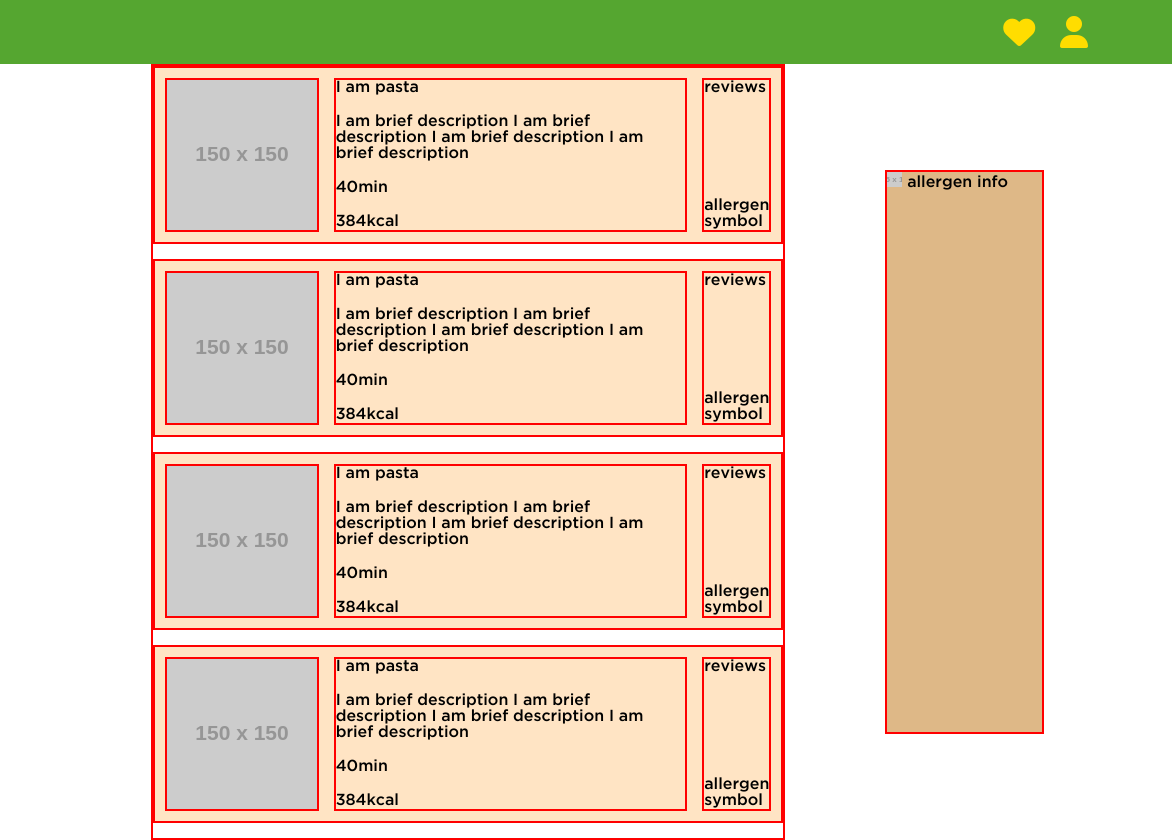
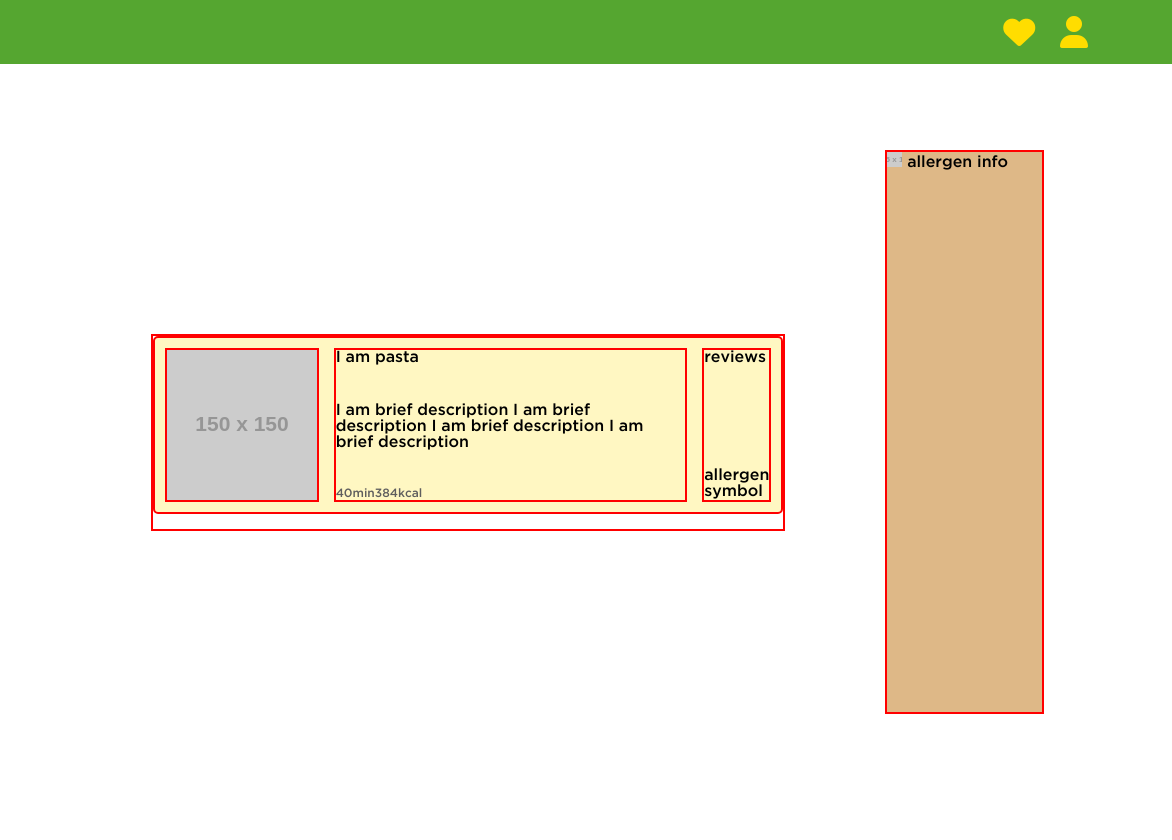
Before and after one commit to SchoolOfCode/w3d5-fetch-recipe-challange-room22, a plain HTML site: page index.html in a window 1280 px wide. Shown: the full height of the page, 108-1280 px from the left. After the commit the page ends 800 px from the top, so only its background shows below. Drawn offline with Linux system fonts and the light colour scheme; placeholder pictures from the web are drawn by us.

Commit message:
classes added to second page

```diff
--- a/index.html
+++ b/index.html
@@ -48,60 +48,23 @@
       <div class="info-box">
         <img class="info-left" src="https://via.placeholder.com/150" alt="food picture">
         <div class="info-middle">
-          <div>I am pasta</div>
-          <div>I am brief description I am brief description I am brief description I am brief description</div>
-          <div>40min</div>
-          <div>384kcal</div>
+          <div class="recipe-name">I am pasta</div>
+          <div class="recipe-short-description">I am brief description I am brief description I am brief description I am brief description</div>
+          <div class="nutrition-info">
+            <div>40min</div>
+            <div>384kcal</div>
+          </div>
         </div>
         <div class="info-right">
-          <div>reviews</div>
-          <div>allergen symbol</div>
-        </div>
-      </div>
-      <div class="info-box">
-        <img class="info-left" src="https://via.placeholder.com/150" alt="food picture">
-        <div class="info-middle">
-          <div>I am pasta</div>
-          <div>I am brief description I am brief description I am brief description I am brief description</div>
-          <div>40min</div>
-          <div>384kcal</div>
-        </div>
-        <div class="info-right">
-          <div>reviews</div>
-          <div>allergen symbol</div>
-        </div>
-      </div>
-      <div class="info-box">
-        <img class="info-left" src="https://via.placeholder.com/150" alt="food picture">
-        <div class="info-middle">
-          <div>I am pasta</div>
-          <div>I am brief description I am brief description I am brief description I am brief description</div>
-          <div>40min</div>
-          <div>384kcal</div>
-        </div>
-        <div class="info-right">
-          <div>reviews</div>
-          <div>allergen symbol</div>
-        </div>
-      </div>
-      <div class="info-box">
-        <img class="info-left" src="https://via.placeholder.com/150" alt="food picture">
-        <div class="info-middle">
-          <div>I am pasta</div>
-          <div>I am brief description I am brief description I am brief description I am brief description</div>
-          <div>40min</div>
-          <div>384kcal</div>
-        </div>
-        <div class="info-right">
-          <div>reviews</div>
-          <div>allergen symbol</div>
+          <div class="review-rating">reviews</div>
+          <div class="allergies">allergen symbol</div>
         </div>
       </div>
     </div>
 
     <div class="side">
-      <img src="https://via.placeholder.com/15" alt="icon">
-      <span>allergen info</span>
+      <img src="https://via.placeholder.com/15" alt="icon" class="alg-img">
+      <span class="allergen-info">allergen info</span>
     </div>
   </section>
 
--- a/style.css
+++ b/style.css
@@ -142,8 +142,9 @@ h1 {
 	grid-template-columns: 1fr 8fr 1fr;
 	grid-gap: 15px;
 	margin-bottom: 15px;
-	background-color:bisque;
+	background-color: var(--blond);
 	padding: 10px;
+	border-radius: 5px;
 }
 
 .info-middle {
@@ -163,6 +164,12 @@ h1 {
 	background-color: burlywood;
 }
 
+.nutrition-info {
+	display: flex;
+	font-size: 12px;
+	color: rgb(95, 94, 94);
+}
+
 .info-list,
 .info-box,
 .info-left,
```
